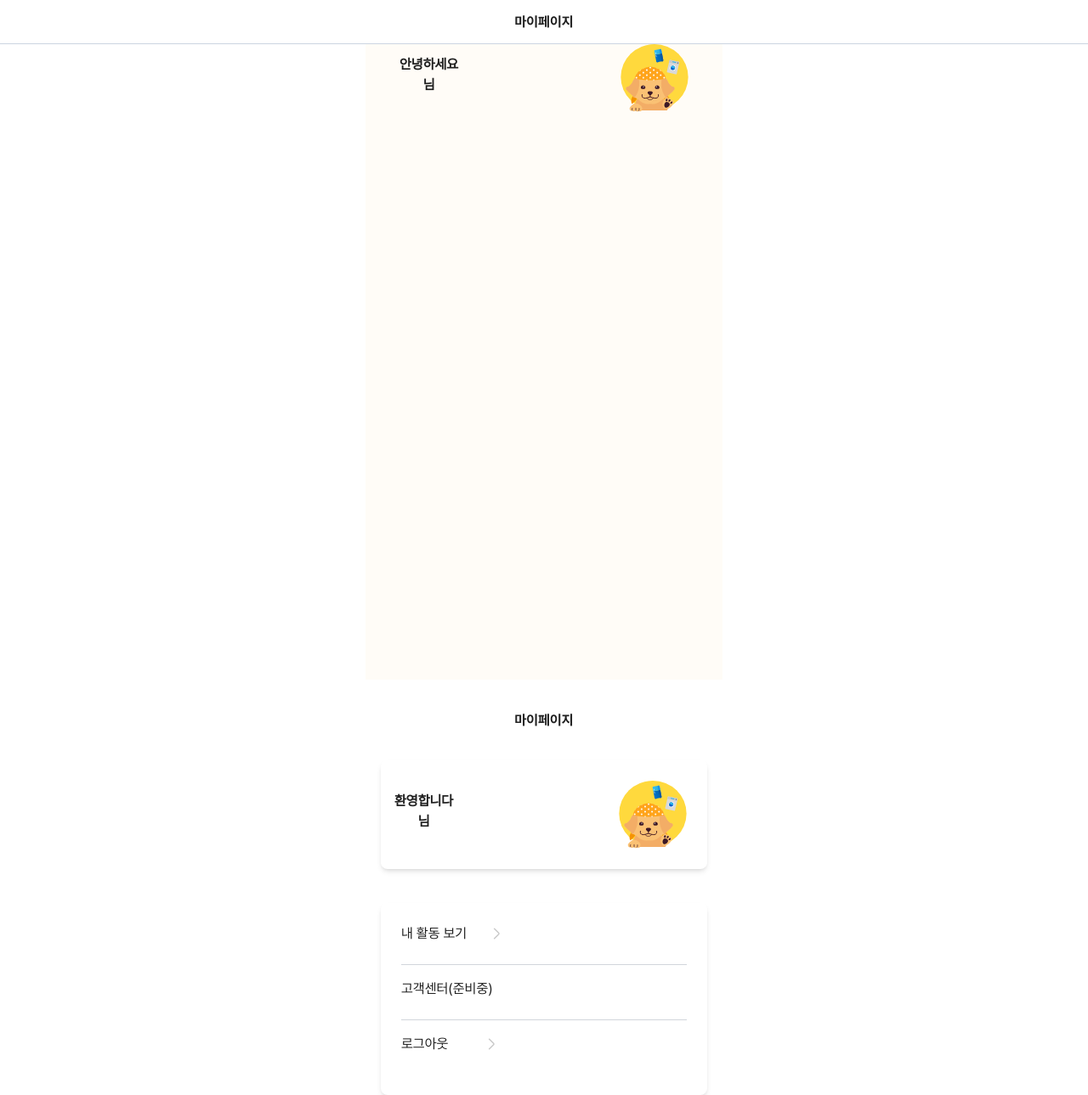
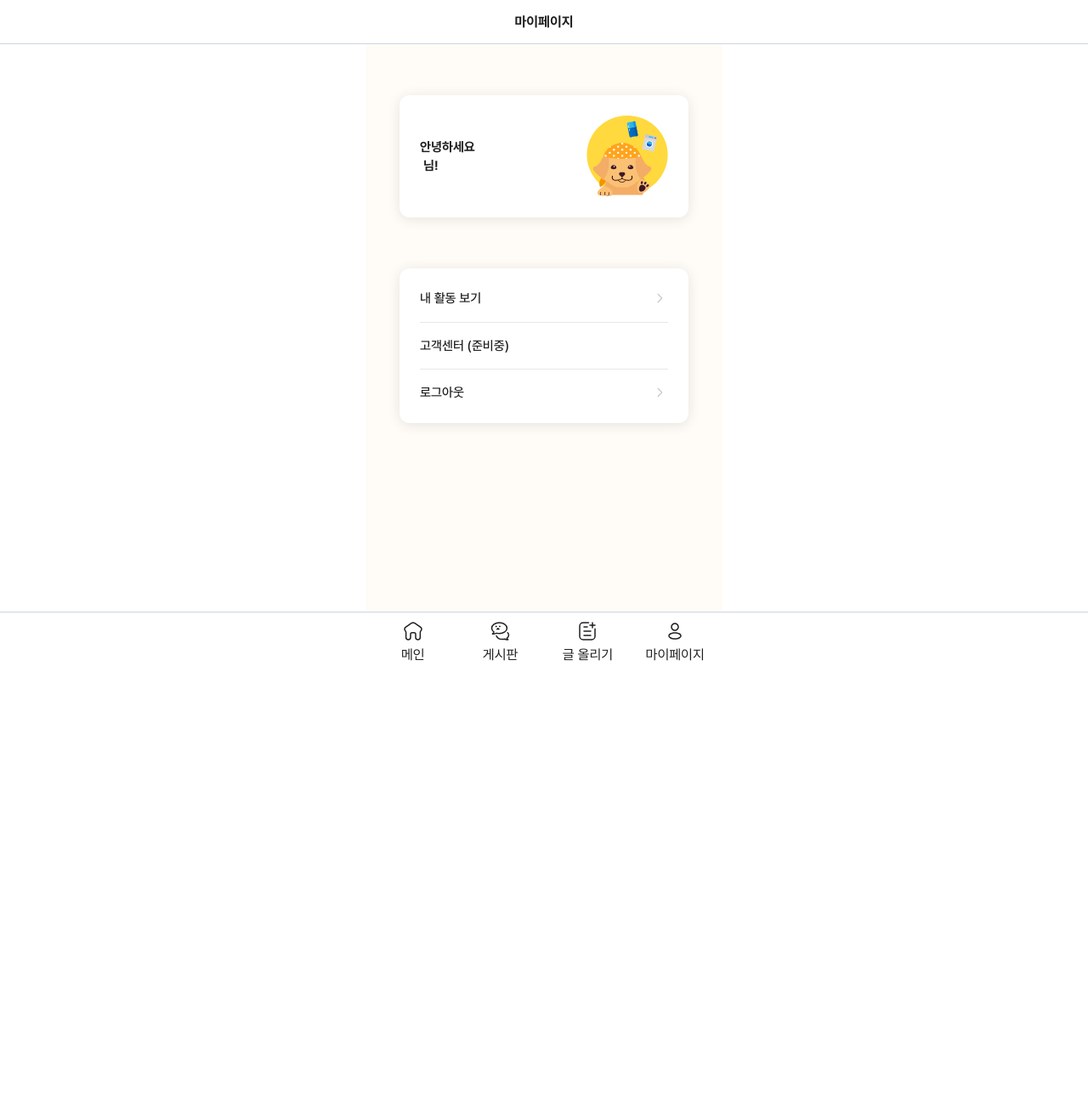
Before and after one commit to HowDoIProject/FE, a React (Create React App) app: page /mypage in a window 1280 px wide. Shown: the whole page at 85% size. After the commit the page ends 800 px from the top, so only its background shows below. Built offline with nearby package versions, Linux system fonts and the light colour scheme.

Commit message:
/mypage css 수정

```diff
--- a/src/pages/MyPageContents/DoggyProfilePic.js
+++ b/src/pages/MyPageContents/DoggyProfilePic.js
@@ -17,7 +17,7 @@ const DoggyProfilePicture = () => {
     // };
 
     return (
-        <div className="w-20 h-20 flex justify-center items-center">
+        <div className="w-[96px] h-[96px] flex justify-center items-center">
             <img src={image3} className="w-full h-full" />
             {/* <input
                 type="file"
--- a/src/pages/MyPageContents/MyPage.js
+++ b/src/pages/MyPageContents/MyPage.js
@@ -8,6 +8,7 @@ import arrows from '../../assets/icon/arrow.svg';
 import mypages from '../../assets/icon/mypages.svg';
 import LogoutModal from './LogOutModal';
 import { MdPassword } from 'react-icons/md';
+import Footer from '../../components/Footer';
 
 export default function MyPage() {
     const navigate = useNavigate();
@@ -31,13 +32,13 @@ export default function MyPage() {
         }
     };
 
-    const handleViewDeleteInfo = () => {
-        // Perform any necessary actions before navigating to the "/change" path
-        // For example, you can check if the user is authenticated or authorized.
+    // const handleViewDeleteInfo = () => {
+    //     // Perform any necessary actions before navigating to the "/change" path
+    //     // For example, you can check if the user is authenticated or authorized.
 
-        // Navigate to the "/change" path
-        navigate('/change');
-    };
+    //     // Navigate to the "/change" path
+    //     navigate('/change');
+    // };
 
     console.log(user_type);
     console.log(user_id);
@@ -78,15 +79,16 @@ export default function MyPage() {
             </div>
             <div className="mx-auto bg-bgjoin pt-[52px] pb-[80px] min-w-[360px] max-w-[420px] h-full min-h-screen relative">
                 <div className="mx-10">
-                    <div className="flex items-center justify-between">
-                        <div className="text-center">
-                            <h1 className="text-lg font-bold mb-2">
-                                안녕하세요
-                                <br />
-                                {nickname && nickname.nickname}
-                                {user_type && ` ${user_type.user_type}`}님
-                            </h1>
-                            <div className="mb-2">
+                    <div className="flex items-center justify-between bg-white shadow-mainbox p-6 rounded-xl mt-[60px]">
+                        <div>
+                            <div className="font-['Pretendard-Bold'] text-[15px] flex flex-col flex-start">
+                                <div>안녕하세요</div>
+                                <div className="flex gap-1">
+                                    <div className="line-clamp-1">{nickname && nickname.nickname}</div>
+                                    <div className="line-clamp-1"> {user_type && ` ${user_type.user_type}`}님!</div>
+                                </div>
+                            </div>
+                            <div>
                                 {/* <Link to="/change" onClick={handleViewDeleteInfo}>
                                         <h5>내 정보 보기/삭제</h5>
                                     </Link> */}
@@ -94,177 +96,26 @@ export default function MyPage() {
                         </div>
                         <div className="">{user_type === '엄빠' ? <ProfilePicture /> : <DoggyProfilePicture />}</div>
                     </div>
-                </div>
-            </div>
-
-            <div className="max-w-sm mx-auto mt-10">
-                <div className="flex items-center justify-center mt-10">
-                    <img src={mypages} alt="My Pages" />
-                </div>
-
-                <div className="max-w-sm mx-auto mt-10">
-                    <div className="bg-white-100 rounded-lg shadow-md p-4">
-                        <div className="flex items-center justify-between">
-                            <div className="text-center">
-                                <h1 className="text-lg font-bold mb-2">
-                                    환영합니다
-                                    <br />
-                                    {nickname && nickname.nickname}
-                                    {user_type && ` ${user_type.user_type}`}님
-                                </h1>
-                                <div className="mb-2">
-                                    {/* <Link to="/change" onClick={handleViewDeleteInfo}>
-                                        <h5>내 정보 보기/삭제</h5>
-                                    </Link> */}
-                                </div>
-                            </div>
-                            <div className="p-2">
-                                {user_type === '엄빠' ? <ProfilePicture /> : <DoggyProfilePicture />}
-                            </div>
+                    <div className="flex flex-col bg-white shadow-mainbox p-6 rounded-xl mt-[60px] font-['Pretendard-Medium'] text-[15px]">
+                        <div className="flex items-center justify-between mb-4">
+                            <button onClick={handleShowActivity}>내 활동 보기</button>
+                            <img src={arrows} onClick={handleShowActivity} className="h-5" />
                         </div>
-                    </div>
-
-                    <div className="max-w-sm mx-auto mt-10">
-                        <div className="bg-white-100 rounded-lg shadow-md p-6">
-                            <div className="flex items-center mb-6">
-                                <button onClick={handleShowActivity} className="mr-4">
-                                    내 활동 보기
-                                </button>
-                                <img src={arrows} onClick={handleShowActivity} className="h-6 ml-2" />
-                            </div>
-                            <hr className="border-gray-300 my-4" />
-                            <div className="flex items-center mb-6">
-                                {/* <button onClick={handleShowActivity} className="mr-4"> */}
-                                고객센터(준비중)
-                                {/* </button> */}
-                            </div>
-                            <hr className="border-gray-300 my-4" />
-                            <div className="flex items-center mb-6">
-                                <LogoutModal />
-                                <img src={arrows} className="h-6 ml-6" />
-                            </div>
+                        <hr className="border-gray-03" />
+                        <div className="flex items-center my-4">
+                            {/* <button onClick={handleShowActivity}> */}
+                            고객센터 (준비중)
+                            {/* </button> */}
+                        </div>
+                        <hr className="border-gray-03" />
+                        <div className="flex items-center justify-between cursor-pointer mt-4">
+                            <LogoutModal />
+                            <img src={arrows} className="h-5" />
                         </div>
                     </div>
                 </div>
             </div>
+            <Footer />
         </>
     );
 }
-
-// import React, { useState } from 'react';
-// import { useCookies } from 'react-cookie';
-// import { useNavigate } from 'react-router-dom';
-// import jwtDecode from 'jwt-decode';
-// import DoggyProfilePicture from './DoggyProfilePic';
-// import ProfilePicture from './MomProfilePic';
-// import arrows from '../../assets/icon/arrow.svg';
-// import mypages from '../../assets/icon/mypages.svg';
-// import LogoutModal from './LogOutModal';
-
-// export default function MyPage() {
-//     const [cookies] = useCookies(['accessToken']);
-//     const navigate = useNavigate();
-//     const jwtToken = cookies.accessToken;
-//     const decodedToken = jwtToken ? jwtDecode(jwtToken) : null;
-
-//     const user_type = decodedToken?.user_type;
-//     const nickname = decodedToken?.nickname;
-//     const user_id = decodedToken?.user_id;
-
-//     // const [showModal, setShowModal] = useState(!decodedToken);
-
-//     const handleShowActivity = () => {
-//         if (user_type === '엄빠') {
-//             navigate('/momsactivity', {
-//                 state: { user_type, nickname, user_id },
-//             });
-//         } else {
-//             navigate('/activity', {
-//                 state: { user_type, nickname, user_id },
-//             });
-//         }
-//     };
-
-//     console.log(user_type);
-//     console.log(user_id);
-//     console.log(nickname);
-//     // const closeModal = () => {
-//     //     setShowModal(false);
-//     //     navigate('/login');
-//     // };
-
-//     // const renderModal = () => {
-//     //     if (!showModal) {
-//     //         return null;
-//     //     }
-
-//     //     return (
-//     //         <div className="fixed top-0 left-0 right-0 bottom-0 flex items-center justify-center bg-black bg-opacity-50 z-50">
-//     //             <div className="bg-white rounded-lg shadow-lg p-6">
-//     //                 <p className="text-center">로그인 후에 이용하실 수 있습니다.</p>
-//     //                 <button
-//     //                     className="mt-4 mx-auto block px-4 py-2 bg-blue-500 text-white rounded-md hover:bg-blue-600"
-//     //                     onClick={closeModal}
-//     //                 >
-//     //                     닫기
-//     //                 </button>
-//     //             </div>
-//     //         </div>
-//     //     );
-//     // };
-
-//     return (
-//         <>
-//             {/* {renderModal()} */}
-
-//             <div className="max-w-sm mx-auto mt-10">
-//                 <div className="flex items-center justify-center mt-10">
-//                     <img src={mypages} alt="My Pages" />
-//                 </div>
-
-//                 <div className="max-w-sm mx-auto mt-10">
-//                     <div className="bg-white-100 rounded-lg shadow-md p-4">
-//                         <div className="flex items-center justify-between">
-//                             <div className="text-center">
-//                                 <h1 className="text-lg font-bold mb-2">
-//                                     환영합니다
-//                                     <br />
-//                                     {nickname && nickname.nickname}
-//                                     {user_type && ` ${user_type.user_type}`}님
-//                                 </h1>
-//                                 <div className="mb-2">
-//                                     <h5>내 정보 보기/삭제</h5>
-//                                 </div>
-//                             </div>
-//                             <div className="p-2">
-//                                 {user_type === '강아지' ? <ProfilePicture /> : <DoggyProfilePicture />}
-//                             </div>
-//                         </div>
-//                     </div>
-
-//                     <div className="max-w-sm mx-auto mt-10">
-//                         <div className="bg-white-100 rounded-lg shadow-md p-6">
-//                             <div className="flex items-center mb-6">
-//                                 <button onClick={handleShowActivity} className="mr-4">
-//                                     내 활동 보기
-//                                 </button>
-//                                 <img src={arrows} onClick={handleShowActivity} className="h-6 ml-2" />
-//                             </div>
-//                             <hr className="border-gray-300 my-4" />
-//                             <div className="flex items-center mb-6">
-//                                 <button onClick={handleShowActivity} className="mr-4">
-//                                     고객센터
-//                                 </button>
-//                             </div>
-//                             <hr className="border-gray-300 my-4" />
-//                             <div className="flex items-center mb-6">
-//                                 <LogoutModal />
-//                                 <img src={arrows} className="h-6 ml-6" />
-//                             </div>
-//                         </div>
-//                     </div>
-//                 </div>
-//             </div>
-//         </>
-//     );
-// }
```
Also changed, not shown: src/pages/MyPageContents/MomProfilePic.js (+14 -14 lines).
